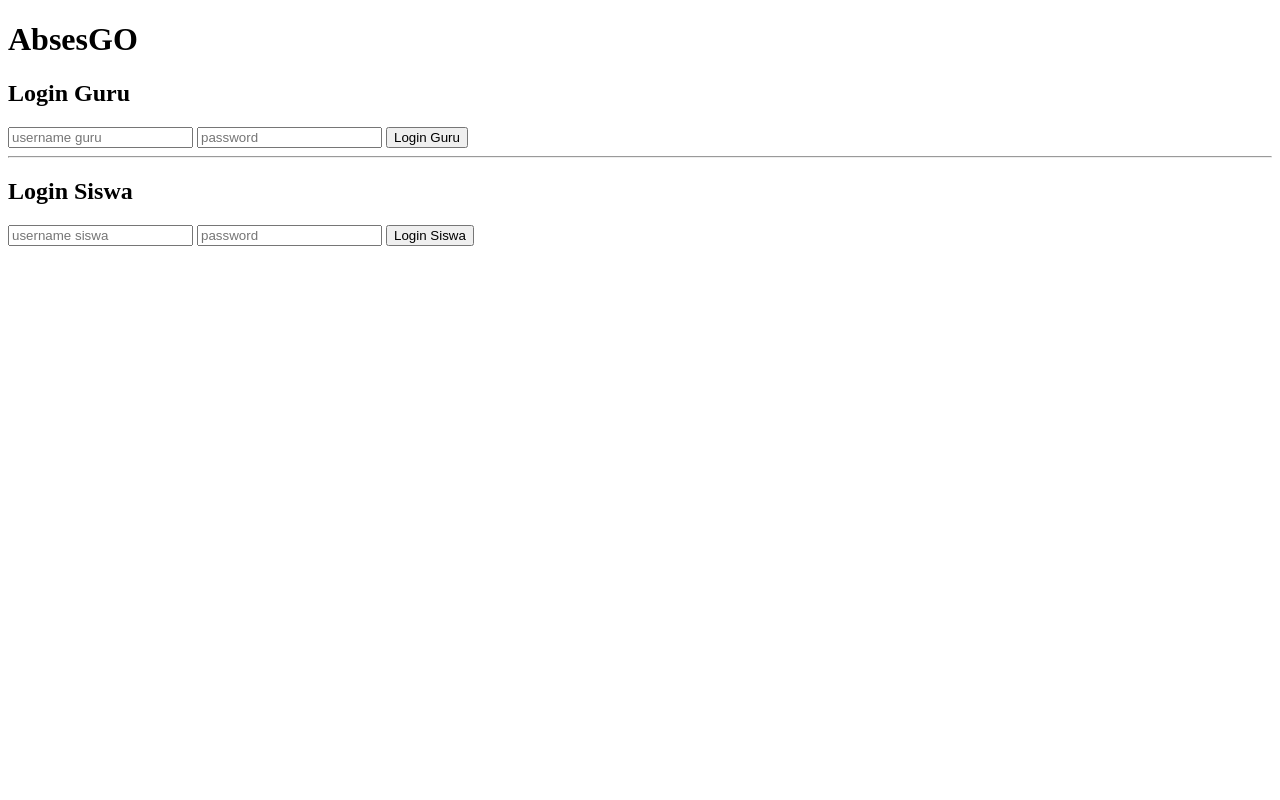
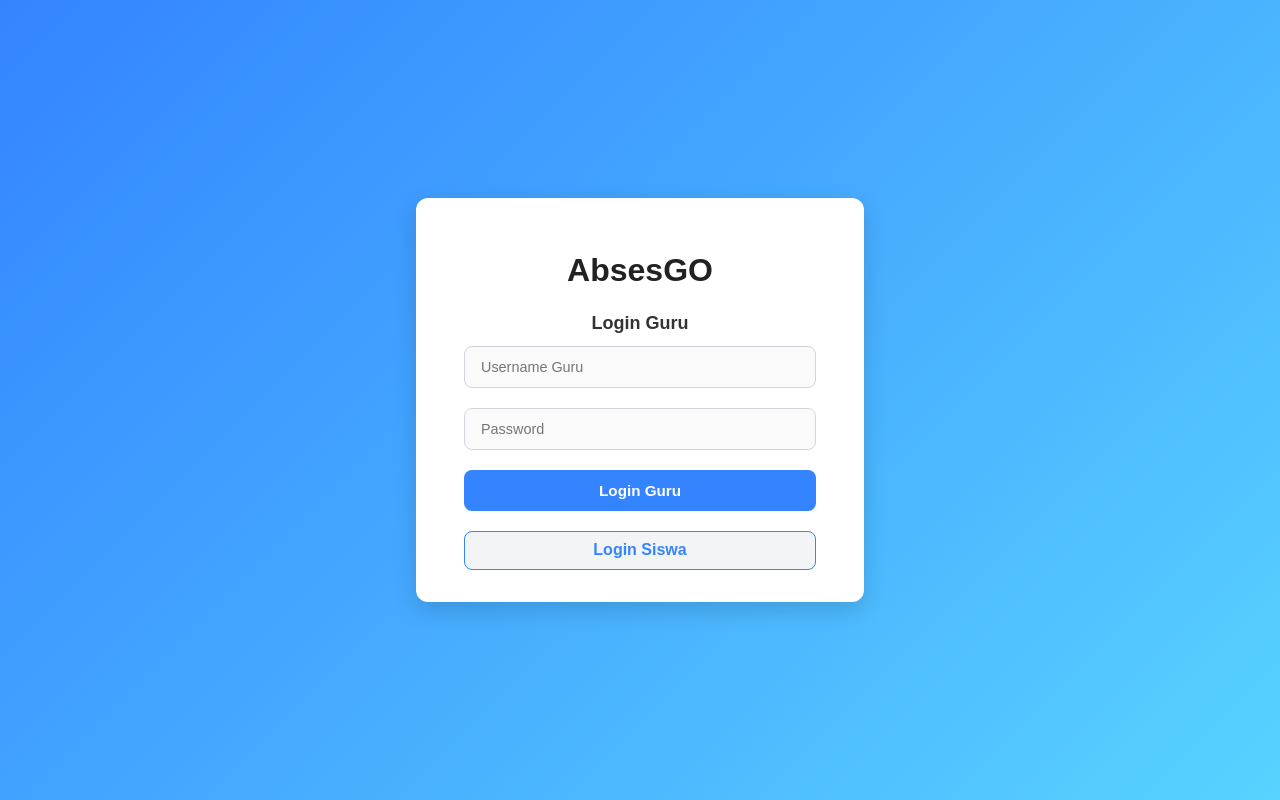
Before and after one commit to ffattahh/final-project, a Flask app: page / in a window 1280 px wide. Run offline with Flask 3, Linux system fonts and the light colour scheme.

Commit message:
feat:add styling login

```diff
--- a/app.py
+++ b/app.py
@@ -16,7 +16,8 @@ TOKEN_TTL_SECONDS = 300  # 5 minutes
 # ---------- routes ----------
 @app.route('/')
 def index():
-    return render_template('index.html')
+    role = request.args.get('role', 'guru')
+    return render_template('index.html',  role=role)
 
 # login guru
 @app.route('/login_guru', methods=['POST'])
--- a/templates/index.html
+++ b/templates/index.html
@@ -5,24 +5,160 @@
   <meta charset="utf-8" />
   <meta name="viewport" content="width=device-width,initial-scale=1" />
   <title>Absensi QR - Login</title>
+  <style>
+    :root {
+      --primary: #3484FF;
+      --primary-hover: #2d74e3;
+      --accent: #58D2FF;
+      --text-dark: #222;
+      --bg-gradient: linear-gradient(135deg, var(--primary), var(--accent));
+      --radius: 0.75rem;
+      --shadow: 0 0.5rem 1.5rem rgba(0, 0, 0, 0.15);
+    }
+
+    * {
+      box-sizing: border-box;
+      font-family: "Poppins", sans-serif;
+    }
+
+    body {
+      display: flex;
+      align-items: center;
+      justify-content: center;
+      min-height: 100vh;
+      margin: 0;
+      background: var(--bg-gradient);
+      color: var(--text-dark);
+    }
+
+    .login-card {
+      background: #fff;
+      border-radius: var(--radius);
+      box-shadow: var(--shadow);
+      width: 90%;
+      max-width: 28rem;
+      padding: 2rem 1.5rem;
+      text-align: center;
+      animation: fadeIn 0.5s ease-in-out;
+    }
+
+    h1 {
+      color: var(--text-dark);
+      font-size: 2rem;
+      margin-bottom: 1.25rem;
+    }
+
+    h2 {
+      color: #333;
+      font-size: 1.125rem;
+      margin-top: 1.5rem;
+      margin-bottom: 0.75rem;
+    }
+
+    form {
+      display: flex;
+      flex-direction: column;
+      gap: 1.25rem;
+      align-items: center;
+    }
+
+    input {
+      width: 100%;
+      max-width: 22rem;
+      padding: 0.75rem 1rem;
+      border: 1.5px solid #d1d5db;
+      border-radius: 0.5rem;
+      font-size: 0.9rem;
+      background-color: #fafafa;
+      transition: all 0.25s ease;
+    }
+
+    input:hover { border-color: #b0b7c3; }
+    input:focus {
+      outline: none;
+      border-color: var(--primary);
+      background-color: #fff;
+      box-shadow: 0 0 0.4rem rgba(52, 132, 255, 0.35);
+    }
+
+    button {
+      background: var(--primary);
+      color: #fff;
+      border: none;
+      padding: 0.75rem 1rem;
+      border-radius: 0.5rem;
+      font-weight: 600;
+      font-size: 0.95rem;
+      cursor: pointer;
+      transition: all 0.3s ease;
+      width: 100%;
+      max-width: 22rem;
+    }
+
+    button:hover {
+      background: var(--accent);
+      color: #fff;
+      transform: translateY(-0.1rem);
+      box-shadow: 0 0.25rem 0.75rem rgba(52, 132, 255, 0.25);
+    }
+
+    .switch-buttons {
+      display: flex;
+      justify-content: center;
+      margin-top: 1.25rem;
+    }
+
+    .switch-buttons a {
+      display: inline-block;
+      width: 100%;
+      max-width: 22rem; /* ✅ sama kayak tombol utama */
+      text-decoration: none;
+      background: #f3f4f6;
+      color: var(--primary);
+      font-weight: 600;
+      padding: 0.6rem 0;
+      border-radius: 0.5rem;
+      border: 1.5px solid var(--primary);
+      transition: all 0.3s ease;
+    }
+
+    .switch-buttons a:hover {
+      background: var(--primary);
+      color: #fff;
+    }
+
+    @keyframes fadeIn {
+      from { opacity: 0; transform: translateY(-0.625rem); }
+      to { opacity: 1; transform: translateY(0); }
+    }
+  </style>
 </head>
 <body>
+  <div class="login-card">
     <h1>AbsesGO</h1>
 
+    {% if role == 'guru' %}
       <h2>Login Guru</h2>
       <form action="/login_guru" method="post">
-    <input name="username" placeholder="username guru" required />
-    <input name="password" type="password" placeholder="password" required />
+        <input name="username" placeholder="Username Guru" required />
+        <input name="password" type="password" placeholder="Password" required />
         <button type="submit">Login Guru</button>
       </form>
+      <div class="switch-buttons">
+        <a href="/?role=siswa">Login Siswa</a>
+      </div>
 
-  <hr>
-
+    {% else %}
       <h2>Login Siswa</h2>
       <form action="/login_siswa" method="post">
-    <input name="username" placeholder="username siswa" required />
-    <input name="password" type="password" placeholder="password" required />
+        <input name="username" placeholder="Username Siswa" required />
+        <input name="password" type="password" placeholder="Password" required />
         <button type="submit">Login Siswa</button>
       </form>
+      <div class="switch-buttons">
+        <a href="/?role=guru">Login Guru</a>
+      </div>
+    {% endif %}
+  </div>
 </body>
 </html>
```
Lines whose indentation alone changed are shown as unchanged.
